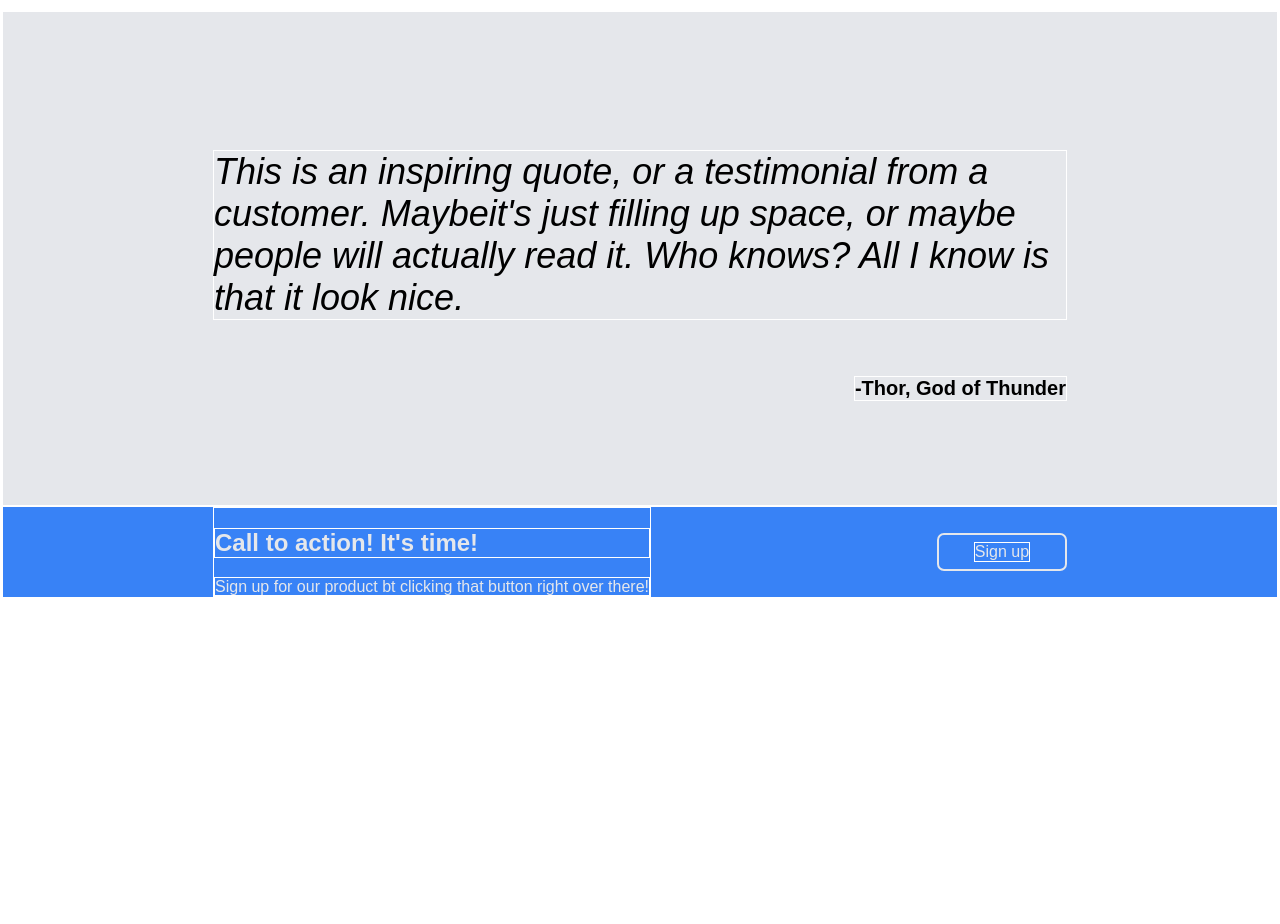
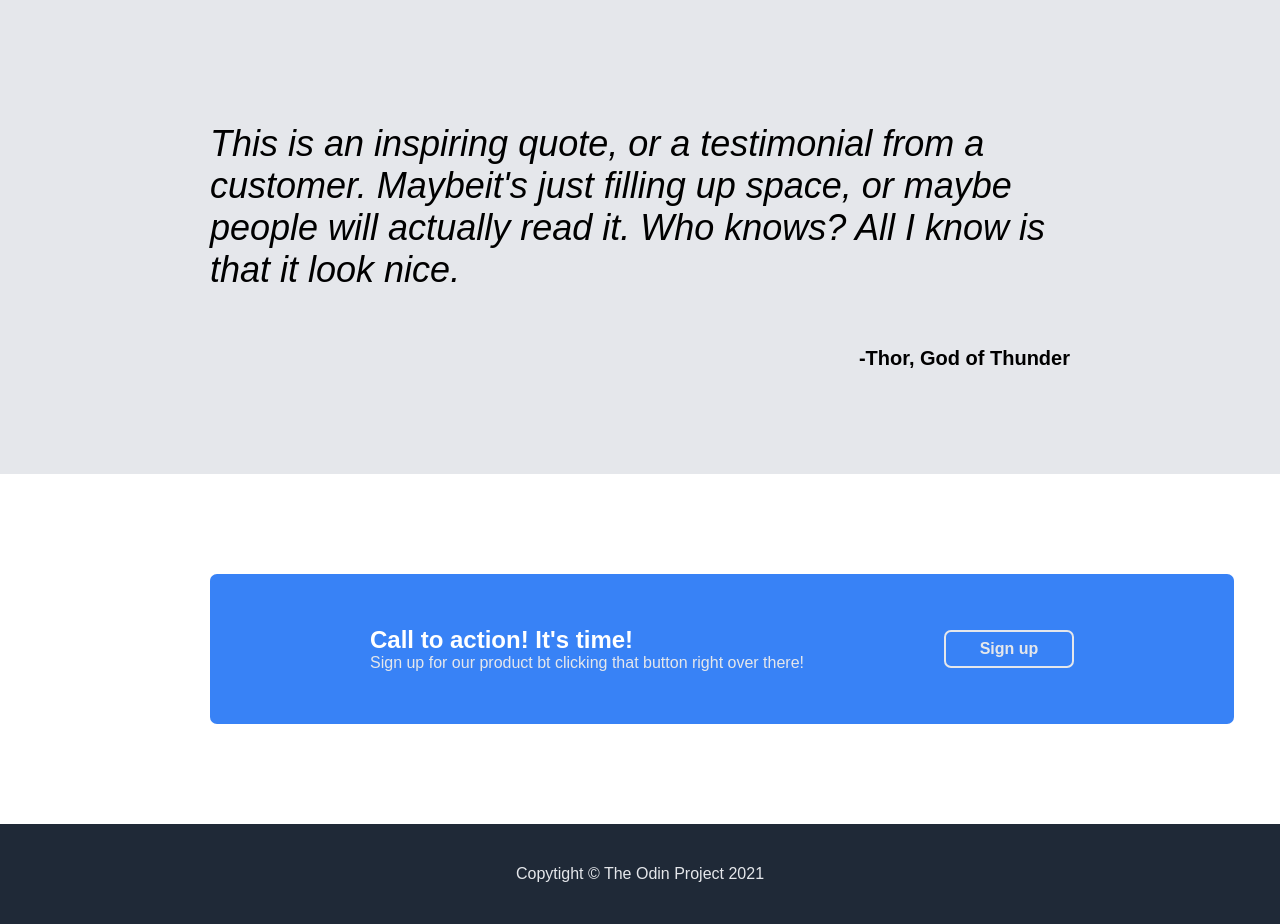
Before and after one commit to giorgi-gagnidze/odin-landing-page, a plain HTML site: page index.html in a window 1280 px wide. Shown: the part 1200-2124 px from the top of the page. Before the commit the page ends 1800 px from the top, so only its background shows below. Drawn offline with Linux system fonts and the light colour scheme.

Commit message:
finish commit

```diff
--- a/CSS/style.css
+++ b/CSS/style.css
@@ -1,7 +1,7 @@
 * {
     border: 0;
     padding: 0;
-    border: 1px solid white;
+    /* border: 1px solid white; */
     box-sizing: border-box;
     font-family: Arial, Helvetica, sans-serif;
 }
@@ -82,6 +82,11 @@ body {
     width: 520px;
     height: 240px;
     background-color: #3882F6;
+    display: flex;
+    justify-content: center;
+    align-items: center;
+    color: #E5E7EB;
+    background-color: gray;
 }
 .container_main {
     display: flex;
@@ -161,14 +166,21 @@ body {
 }
 
 /************* Footer *************/
-
+.footer {
+    background-color: white;
+    padding: 100px 210px;
+}
 .footer__main {
-    padding: 0 210px;
+    width: 1024px;
+    height: 150px;
+    padding: 0 160px;
     display: flex;
     justify-content: space-between;
     align-items: center;
     background-color: #3882F6;
     color: #E5E7EB;
+    border-radius: 7px;
+
 }
 .footer__main-container-two {
     width: 130px;
@@ -179,3 +191,29 @@ body {
     justify-content: center;
     align-items: center;
 }
+.footer__main-container-one {
+    display: flex;
+    flex-direction: column;
+}
+
+.span__1 {
+    font-size: 24px;
+    font-weight: 600;
+    color: white;
+}
+
+.footer__main-container-two {
+    font-weight: 600;
+}
+
+/***************** Bottom *******************/
+
+.bottom{
+    padding: 0 210px;
+    background-color: #1F2937;
+    color: #E5E7EB;
+    display: flex;
+    justify-content: center;
+    align-items: center;
+    height: 100px;
+}
--- a/index.html
+++ b/index.html
@@ -34,7 +34,7 @@
             </div>
         </div>
             <div class="image">
-                Some image
+                <p>this is a placeholder for an image.</p>
             </div>
         </article>
     </div>
@@ -66,14 +66,19 @@
             -Thor, God of Thunder
         </p>
     </div>
+    <div class="footer">
     <div class="footer__main">
         <div class="footer__main-container-one">
-            <h2>Call to action! It's time!</h2>
-            <span>Sign up for our product bt clicking that button right over there!</span>
+            <span class="span__1">Call to action! It's time!</span>
+            <span class="span__2">Sign up for our product bt clicking that button right over there!</span>
         </div>
         <div class="footer__main-container-two">
             <span>Sign up</span>
         </div>
     </div>
+    </div></div>
+    <div class="bottom">
+        <p>Copytight &copy; The Odin Project 2021</p>
+    </div>
 </body>
 </html>
```
